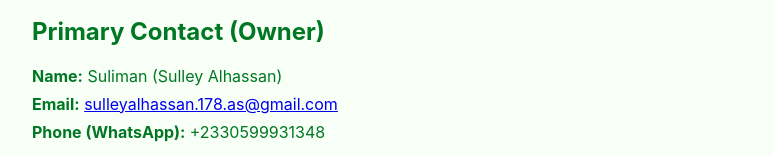
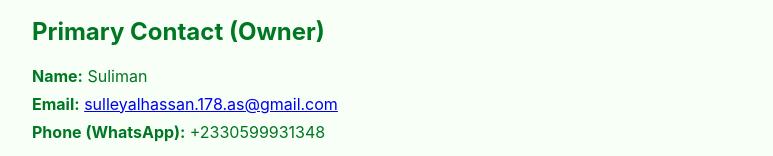
Before and after one commit to sulimanalhassan123as-code/Islamic-website, a plain HTML site: page contact.html in a window 1280 px wide. Shown: the part 124-280 px from the top of the page, without its empty margins (118-891 px from the left). Drawn offline with Linux system fonts and the light colour scheme.

Commit message:
Update contact.html

```diff
--- a/contact.html
+++ b/contact.html
@@ -10,7 +10,7 @@
 <div><h1 style="margin:0;color:#043">Contact</h1><nav><a href="index.html">Home</a><a href="library.html">Library</a><a href="about.html">About</a></nav></div></header>
 <main>
 <section><h2>Primary Contact (Owner)</h2>
-<ul class="contact-list"><li><strong>Name:</strong> Suliman (Sulley Alhassan)</li>
+<ul class="contact-list"><li><strong>Name:</strong> Suliman </li>
 <li><strong>Email:</strong> <a href="mailto:sulleyalhassan.178.as@gmail.com">sulleyalhassan.178.as@gmail.com</a></li>
 <li><strong>Phone (WhatsApp):</strong> +2330599931348</li></ul></section>
 <section><h2>Trustee Contact</h2>
```
